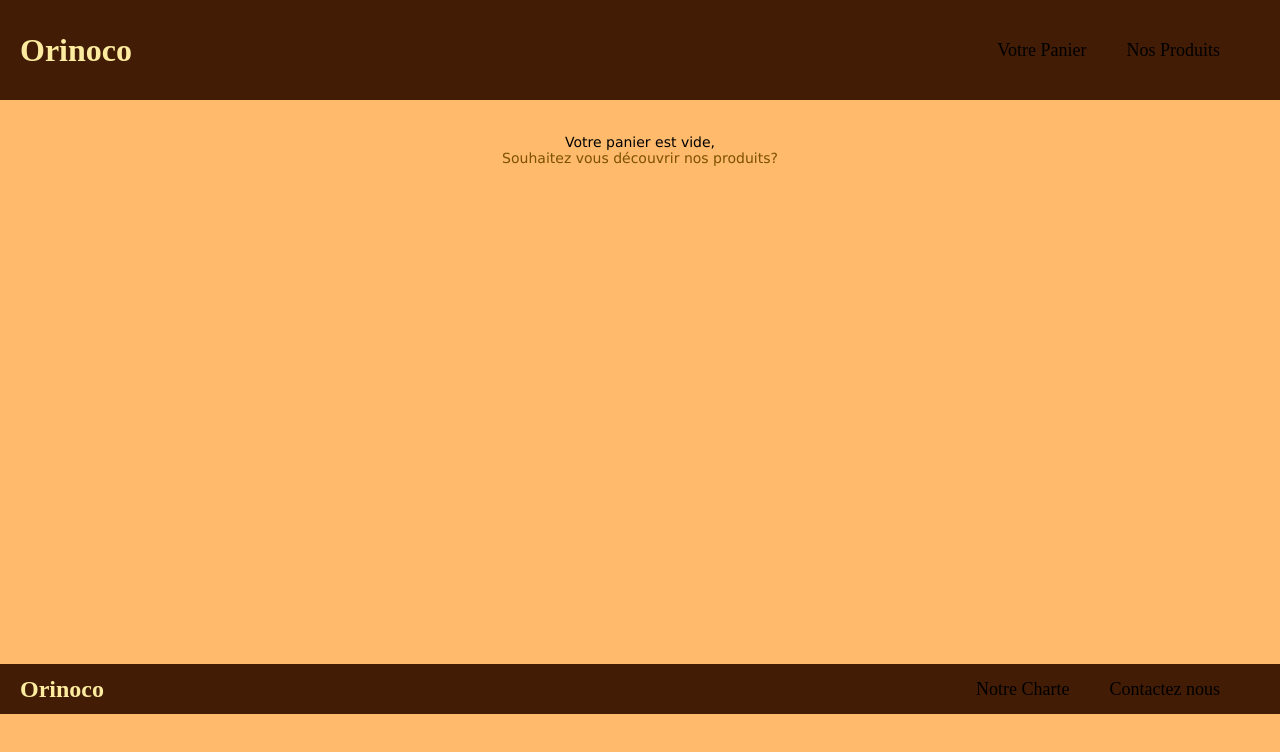
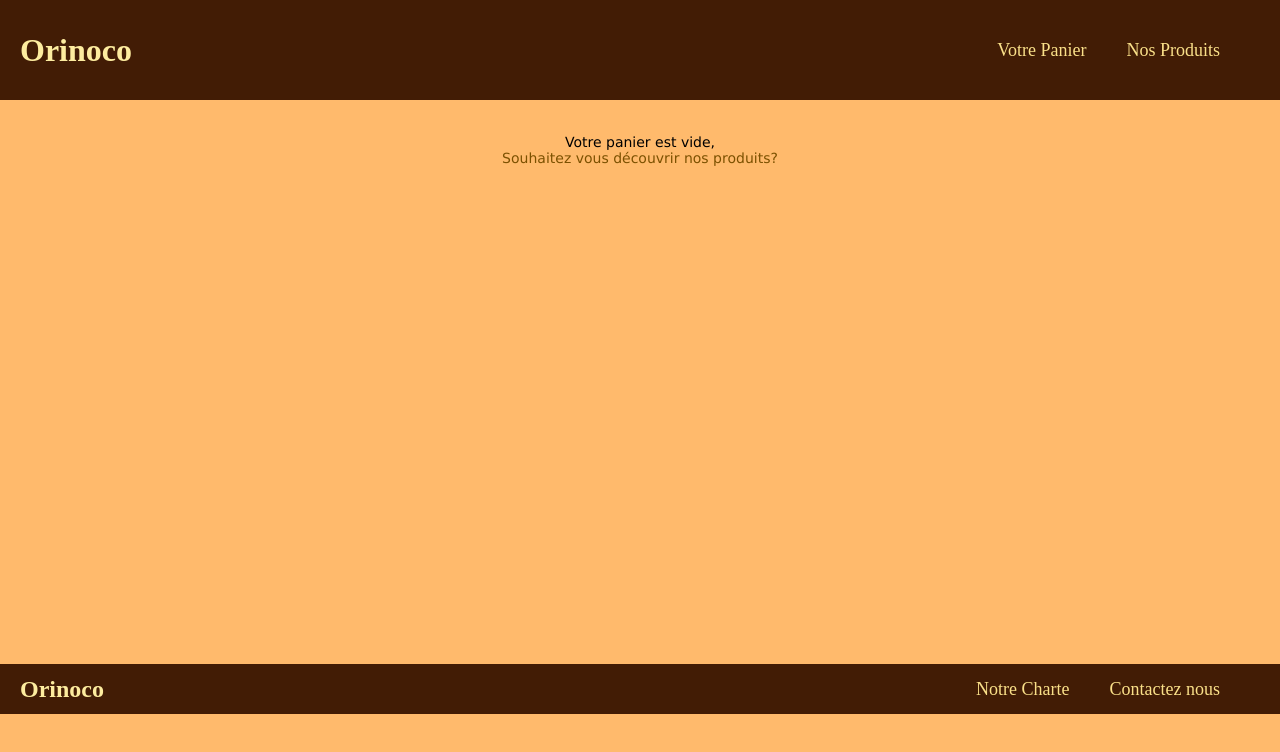
Before and after one commit to AlexRosellini/P5__Orinoco__Rosellini-Alex, a plain HTML site: page panier.html in a window 1280 px wide. Drawn offline with Linux system fonts and the light colour scheme; a web font is replaced by a local one.

Commit message:
update link colors/correction github

```diff
--- a/Sass/layout/_footer.scss
+++ b/Sass/layout/_footer.scss
@@ -7,7 +7,7 @@ footer {
     @include padding-left-right;
     align-items: center;
 
-    & a, a:visited {
+    & a, a:link, a:visited {
         color: rgb(250, 224, 137);
     }
 
--- a/Sass/layout/_header.scss
+++ b/Sass/layout/_header.scss
@@ -10,7 +10,7 @@ header {
         color: $primary;
     }
 
-    & a, a:visited {
+    & a, a:link, a:visited {
         color: rgb(250, 224, 137);
     }
 
--- a/panier.html
+++ b/panier.html
@@ -4,7 +4,7 @@
     <meta charset="UTF-8" />
     <meta http-equiv="X-UA-Compatible" content="IE=edge" />
     <meta name="viewport" content="width=device-width, initial-scale=1.0" />
-    <link rel="stylesheet" href="/Sass/style.css" />
+    <link rel="stylesheet" href="./Sass/style.css" />
     <link rel="preconnect" href="https://fonts.googleapis.com" />
     <link rel="preconnect" href="https://fonts.gstatic.com" crossorigin />
     <link
```
Also changed, not shown: confirmation.html (+1 -1 lines), product.html (+1 -1 lines), Sass/style.css.
